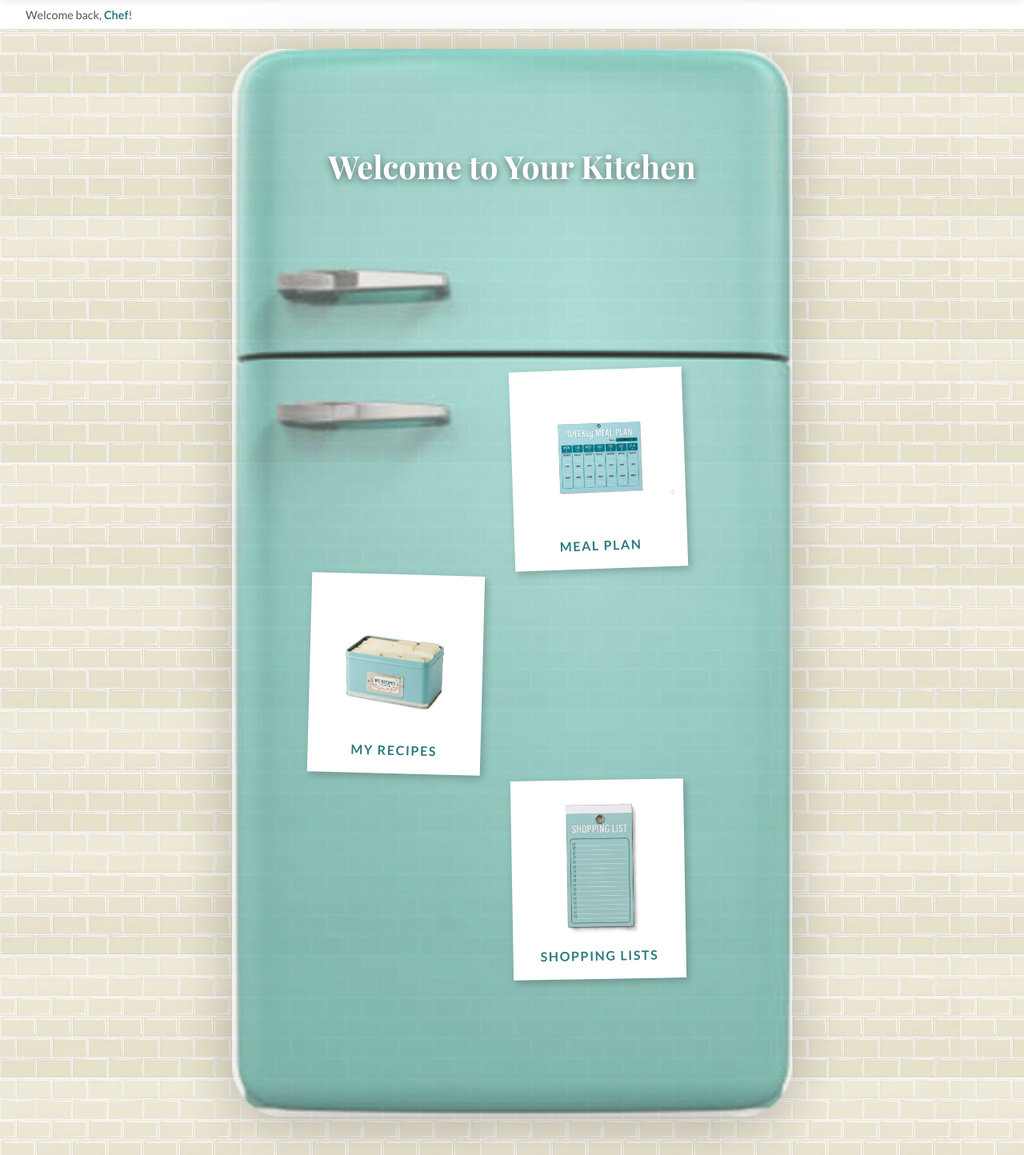
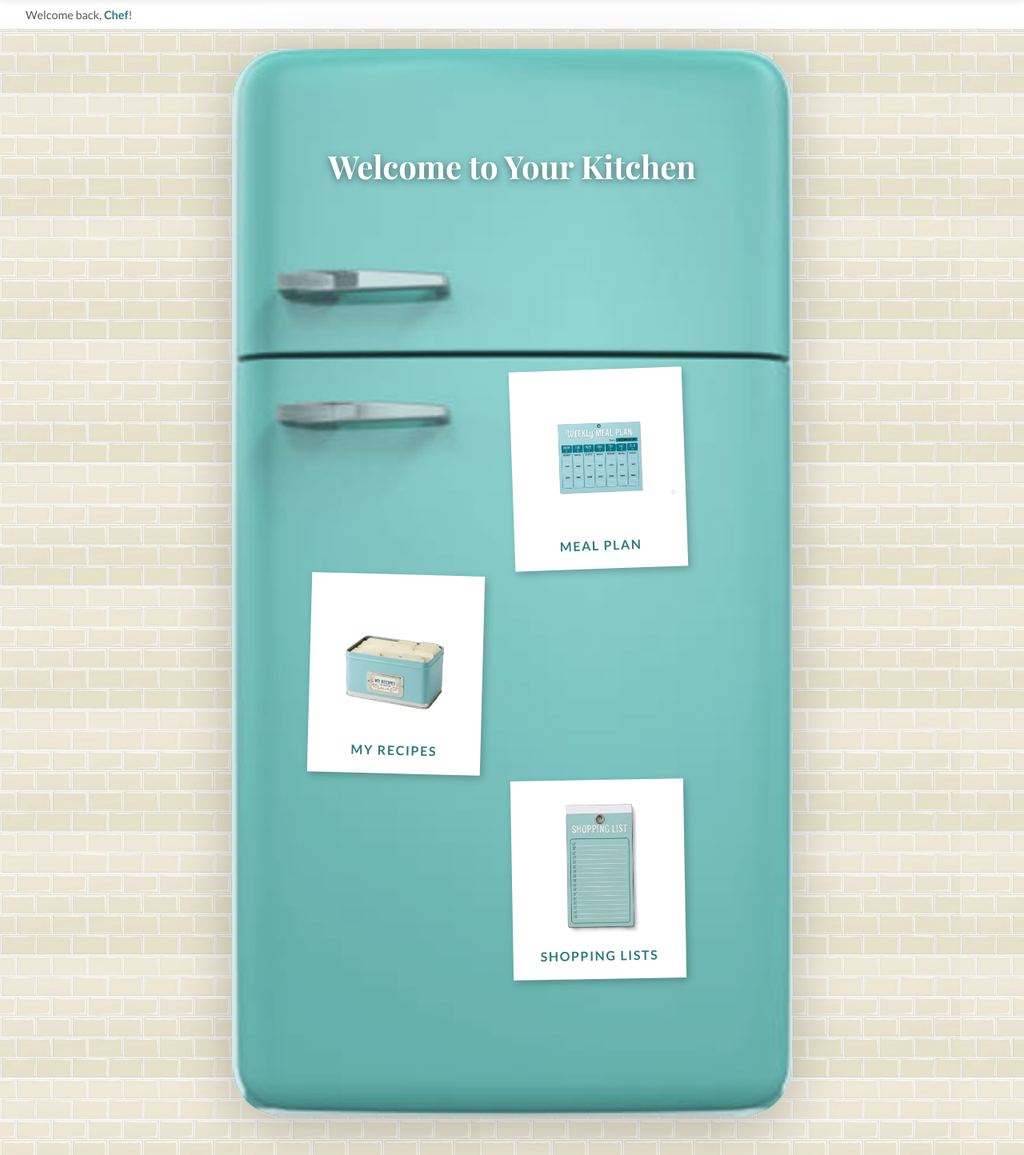
Before and after one commit to aimeewirick/home-bakes, a Flask app: page / in a window 1280 px wide. Shown: the part 36-1480 px from the top of the page at 80% size. Run offline with Flask 3, Linux system fonts and the light colour scheme; some libraries are stand-ins or nearby versions; some web fonts are replaced.

Commit message:
made refrigerator less opaque and added teal background behind for vibrancy

```diff
--- a/static/css/index.css
+++ b/static/css/index.css
@@ -50,8 +50,10 @@ body {
 .fridge-container {
   position: relative;
   width: 100%;
-  max-width: 700px;    /* larger fridge */
+  max-width: 700px;
   margin: 0 auto;
+  background-color: #5BBFC5;  /* teal to match the fridge color */
+  border-radius: 65px;
 }
 
 /* ── Fridge image ── */
@@ -59,6 +61,7 @@ body {
   width: 100%;
   display: block;
   filter: drop-shadow(0 12px 32px rgba(0,0,0,0.3));
+  opacity: 1;
 }
 
 /* ── Magnet cards overlaid on lower fridge door ── */
```
